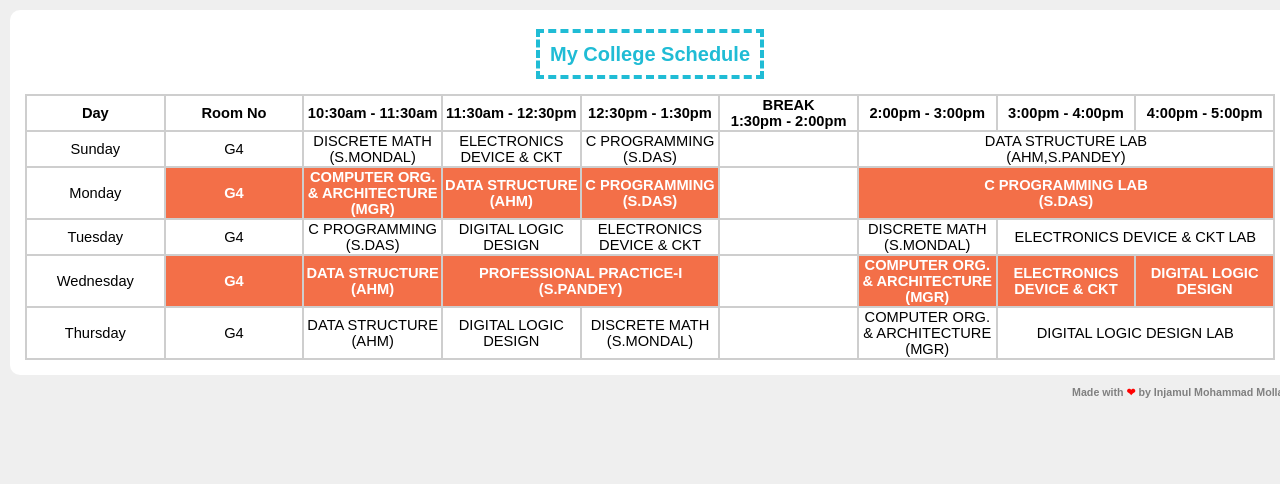
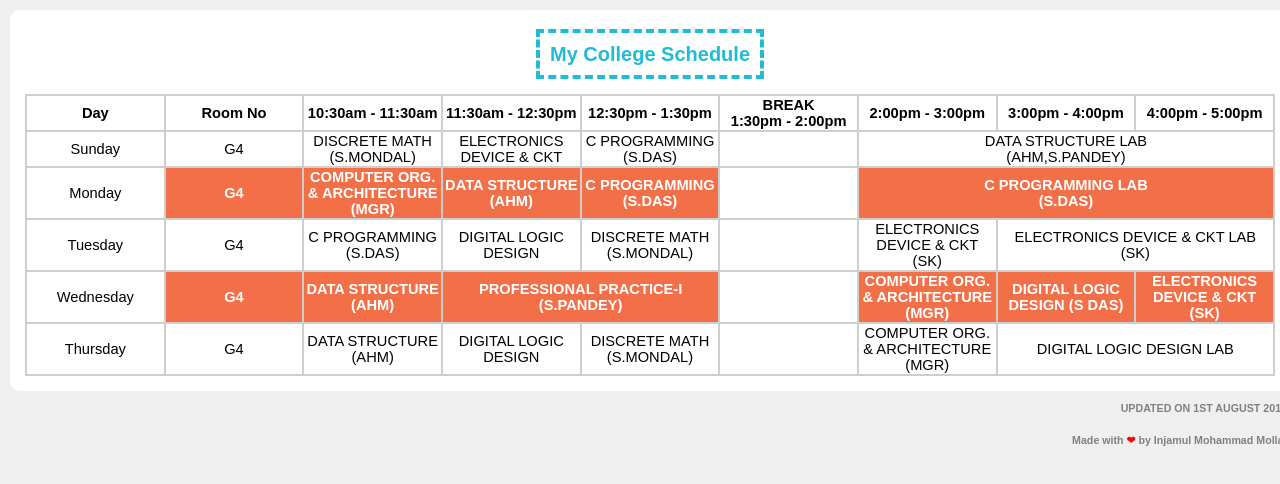
Before and after one commit to mrinjamul/college-schedule, a React (Create React App) app: page / in a window 1280 px wide. Shown: the top 484 px of the page. Built offline with nearby package versions, Linux system fonts and the light colour scheme.

Commit message:
Updated schedule on 1st august

```diff
--- a/src/App.js
+++ b/src/App.js
@@ -27,7 +27,8 @@ class App extends Component {
         <Loading /> :
         <div>
           <Schedule />
-          <h3 className="copyright">Made with <font color="red"><b>❤ </b></font> by Injamul Mohammad Mollah</h3>
+            <h3 className="copyright"> UPDATED ON 1ST AUGUST 2019. </h3>
+            <h3 className="copyright">Made with <font color="red"><b>❤ </b></font> by Injamul Mohammad Mollah</h3>
         </div>
         }
        </div>
--- a/src/components/Schedule.js
+++ b/src/components/Schedule.js
@@ -41,10 +41,10 @@ function Schedule() {
                   <td>G4</td>
                   <td>C PROGRAMMING<br/>(S.DAS)</td>
                   <td>DIGITAL LOGIC DESIGN</td>
-                  <td>ELECTRONICS DEVICE & CKT</td>
+                  <td>DISCRETE MATH<br/>(S.MONDAL)</td>
                   <td></td>
-                  <td>DISCRETE MATH<br/>(S.MONDAL)</td>
-                  <td colspan="2">ELECTRONICS DEVICE & CKT LAB</td>
+                  <td>ELECTRONICS DEVICE & CKT (SK)</td>
+                  <td colspan="2">ELECTRONICS DEVICE & CKT LAB (SK)</td>
               </tr>
               <tr>
                   <td>Wednesday</td>
@@ -53,8 +53,8 @@ function Schedule() {
                   <td className="selected" colspan="2">PROFESSIONAL PRACTICE-I<br/>(S.PANDEY)</td>
                   <td></td>
                   <td className="selected">COMPUTER ORG. & ARCHITECTURE<br/>(MGR)</td>
-                  <td className="selected">ELECTRONICS DEVICE & CKT</td>
-                  <td className="selected">DIGITAL LOGIC DESIGN</td>
+                  <td className="selected">DIGITAL LOGIC DESIGN (S DAS)</td>
+                  <td className="selected">ELECTRONICS DEVICE & CKT (SK)</td>
               </tr>
               <tr>
                   <td>Thursday</td>
```
